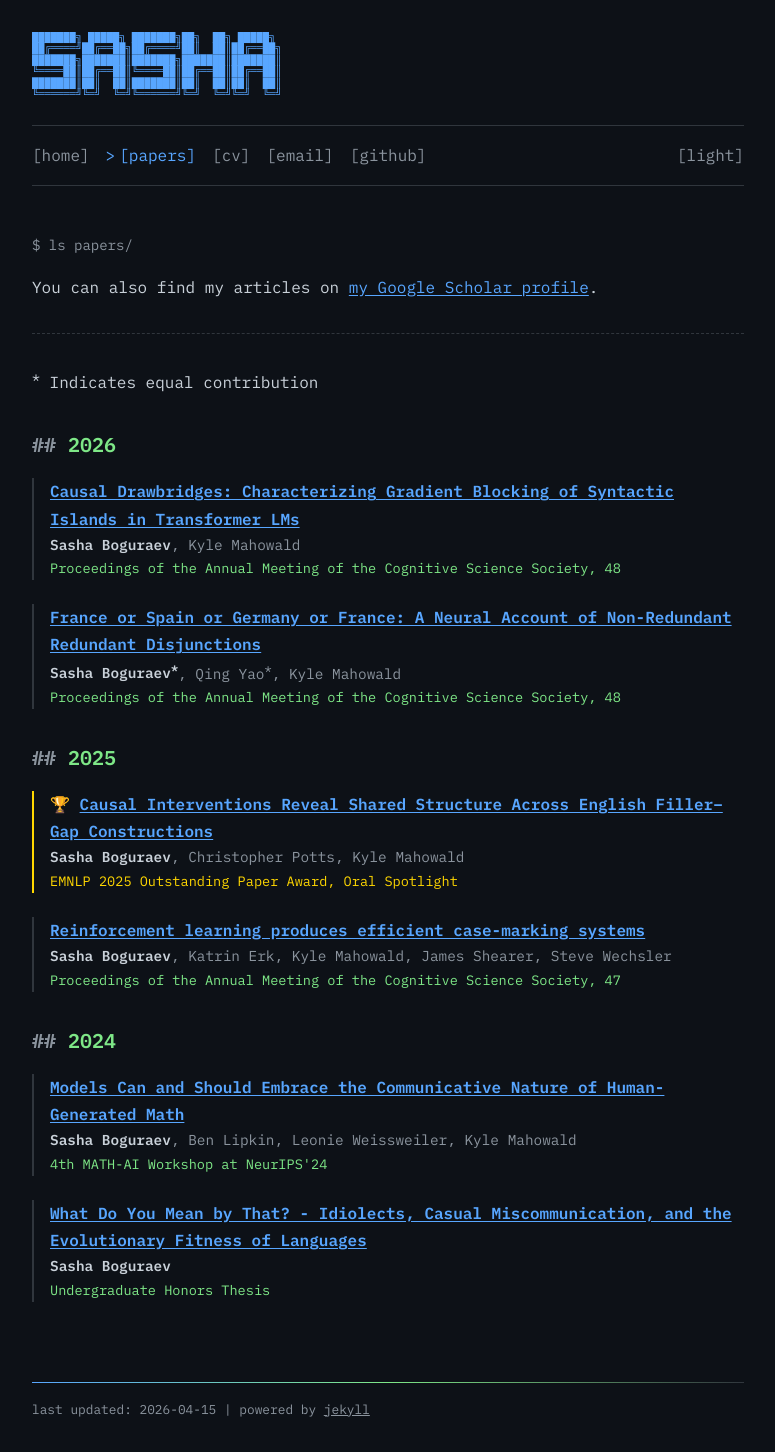
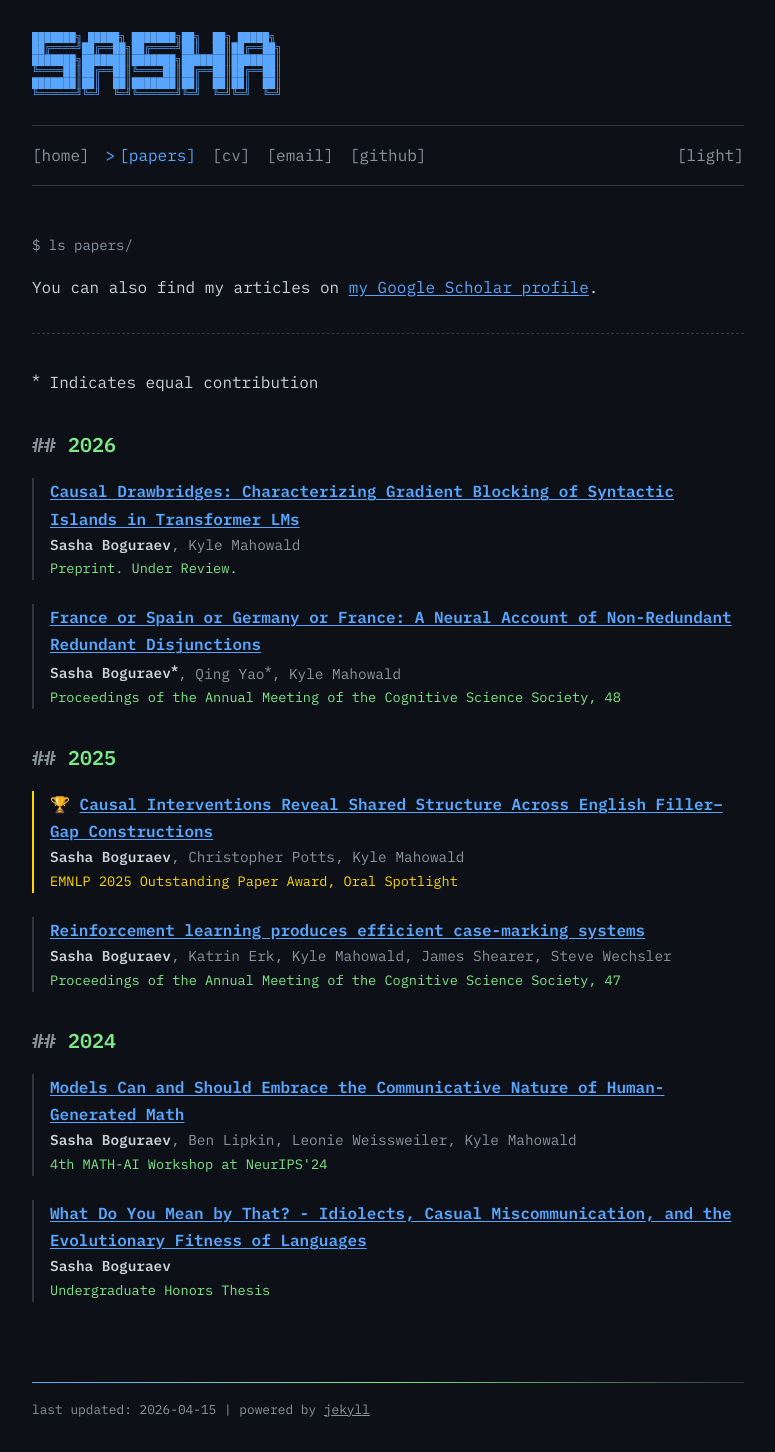
Before and after one commit to SashaBoguraev/SashaBoguraev.github.io, a Jekyll site: the page built from _pages/publications.md, in a window 1280 px wide. Shown: the whole page, without its empty margins (252-1027 px from the left). Built offline with Jekyll 4.4.1, drawn with Linux system fonts in a browser that asks for light colours.

Commit message:
Update paper venue information in publications.md

```diff
--- a/_pages/publications.md
+++ b/_pages/publications.md
@@ -19,7 +19,7 @@ You can also find my articles on [my Google Scholar profile](https://scholar.goo
 <div class="paper-authors">
   <strong>Sasha Boguraev</strong>, Kyle Mahowald
 </div>
-<div class="paper-venue">Proceedings of the Annual Meeting of the Cognitive Science Society, 48</div>
+<div class="paper-venue">Preprint. Under Review.</div>
 </div>
 
 <div class="paper">
```
